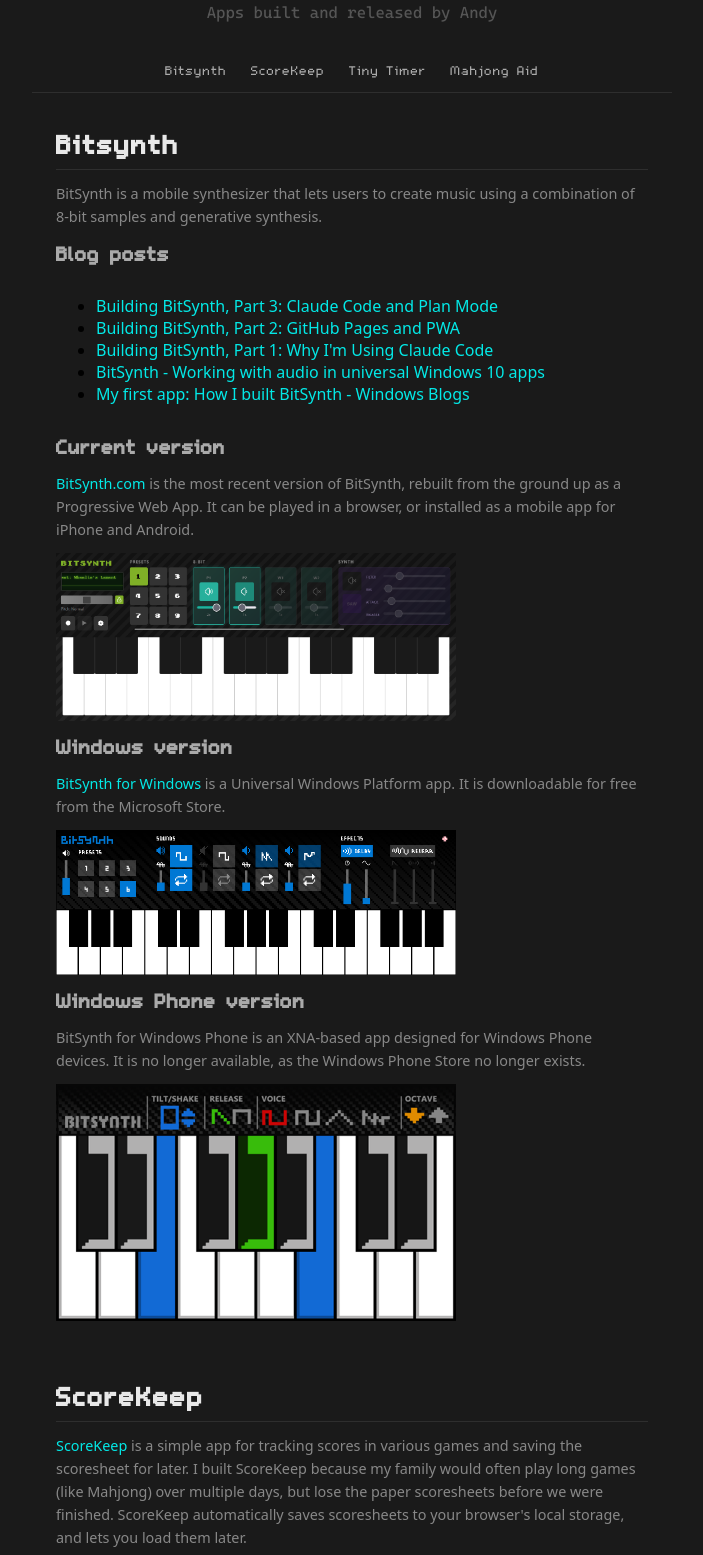
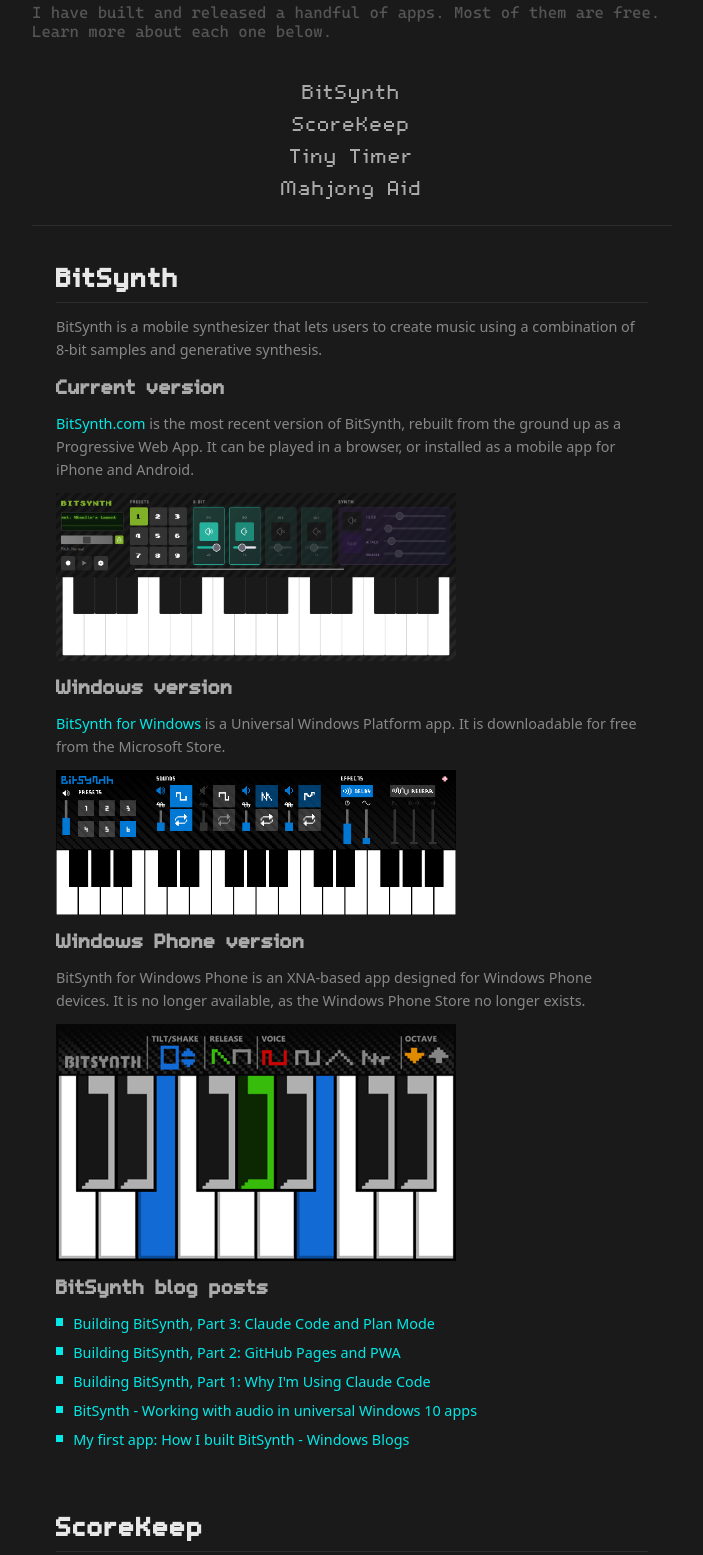
Before and after one commit to stenobot/StenobotWeb, a website built with Vite: page apps/index.html in a window 1280 px wide. Shown: the part 99-1654 px from the top of the page, without its empty margins (288-991 px from the left). Built offline with nearby package versions, Linux system fonts and the light colour scheme.

Commit message:
redesigned the sub navigation on each page; updated content and some styles

```diff
--- a/apps/index.html
+++ b/apps/index.html
@@ -10,11 +10,11 @@
   <body class="top-aligned">
     <main>
       <h1 class="page-title">Apps</h1>
-      <p class="page-subtitle">Apps built and released by Andy</p>
+      <p class="page-subtitle">I have built and released a handful of apps. Most of them are free. Learn more about each one below.</p>
 
       <nav class="toc">
         <ul class="toc-list">
-          <li><a href="#bitsynth" class="toc-link">Bitsynth</a></li>
+          <li><a href="#bitsynth" class="toc-link">BitSynth</a></li>
           <li><a href="#scorekeep" class="toc-link">ScoreKeep</a></li>
           <li><a href="#tiny-timer" class="toc-link">Tiny Timer</a></li>
           <li><a href="#mahjong-aid" class="toc-link">Mahjong Aid</a></li>
@@ -24,16 +24,8 @@
       <div class="page-content">
 
         <section class="page-section" id="bitsynth">
-          <h2>Bitsynth</h2>
+          <h2>BitSynth</h2>
           <p>BitSynth is a mobile synthesizer that lets users to create music using a combination of 8-bit samples and generative synthesis.</p>
-          <h3>Blog posts</h3>
-          <ul>
-            <li><a href="https://stenobot.wordpress.com/2026/03/19/building-bitsynth-part-3-claude-code-and-plan-mode/">Building BitSynth, Part 3: Claude Code and Plan Mode</a></li>
-            <li><a href="https://stenobot.wordpress.com/2026/03/10/building-bitsynth-part-2-github-pages-and-pwa/">Building BitSynth, Part 2: GitHub Pages and PWA</a></li>
-            <li><a href="https://stenobot.wordpress.com/2026/02/25/building-bitsynth-part-1-why-im-using-claude-code/">Building BitSynth, Part 1: Why I'm Using Claude Code</a></li>
-            <li><a href="https://stenobot.wordpress.com/2017/04/05/bitsynth-working-with-audio-in-universal-windows-10-apps/">BitSynth - Working with audio in universal Windows 10 apps</a></li>
-            <li><a href="https://blogs.windows.com/windowsexperience/2012/08/23/my-first-app-how-i-built-bitsynth/">My first app: How I built BitSynth - Windows Blogs</a></li>
-          </ul>
           <h3>Current version</h3>
           <p><a href="https://bitsynth.com" target="_blank">BitSynth.com</a> is the most recent version of BitSynth, rebuilt from the ground up as a Progressive Web App. It can be played in a browser, or installed as a mobile app for iPhone and Android.</p>
           <img src="/images/bitsynth-com.png" alt="BitSynth PWA" style="width:100%;max-width:400px;">
@@ -43,6 +35,14 @@
           <h3>Windows Phone version</h3>
           <p>BitSynth for Windows Phone is an XNA-based app designed for Windows Phone devices. It is no longer available, as the Windows Phone Store no longer exists.</p>
           <img src="/images/bitsynth-wp.png" alt="BitSynth for Windows Phone" style="width:100%;max-width:400px;">
+          <h3>BitSynth blog posts</h3>
+          <ul>
+            <li><a href="https://stenobot.wordpress.com/2026/03/19/building-bitsynth-part-3-claude-code-and-plan-mode/">Building BitSynth, Part 3: Claude Code and Plan Mode</a></li>
+            <li><a href="https://stenobot.wordpress.com/2026/03/10/building-bitsynth-part-2-github-pages-and-pwa/">Building BitSynth, Part 2: GitHub Pages and PWA</a></li>
+            <li><a href="https://stenobot.wordpress.com/2026/02/25/building-bitsynth-part-1-why-im-using-claude-code/">Building BitSynth, Part 1: Why I'm Using Claude Code</a></li>
+            <li><a href="https://stenobot.wordpress.com/2017/04/05/bitsynth-working-with-audio-in-universal-windows-10-apps/">BitSynth - Working with audio in universal Windows 10 apps</a></li>
+            <li><a href="https://blogs.windows.com/windowsexperience/2012/08/23/my-first-app-how-i-built-bitsynth/">My first app: How I built BitSynth - Windows Blogs</a></li>
+          </ul>
         </section>
 
         <section class="page-section" id="scorekeep">
@@ -54,18 +54,21 @@
         <section class="page-section" id="tiny-timer">
           <h2>Tiny Timer</h2>
           <p><a href="https://apps.microsoft.com/detail/9PF6ZLPS6X8P?hl=en-us&gl=US&ocid=pdpshare" target="_blank">Tiny Timer</a> is a simple, stylish countdown timer app for Windows. It always stays on top of the screen. I built it to help me stay focused during work sessions. It's available for 0.99 in the Microsoft Store.</p>
-          <h3>Blog posts</h3>
+          <img src="/images/timer-intro.webp" alt="Tiny Timer app" style="width:100%;max-width:400px;">
+          <img src="/images/timer-settings.webp" alt="Tiny Timer app" style="width:100%;max-width:400px;">
+          <h3>Tiny Timer blog posts</h3>
           <ul>
             <li><a href="https://stenobot.wordpress.com/2017/04/12/tiny-timer-saving-settings-across-app-sessions/">Tiny Timer - Saving settings across app sessions</a></li>
           </ul>
-          <img src="/images/timer-intro.webp" alt="Tiny Timer app" style="width:100%;max-width:400px;">
-          <img src="/images/timer-settings.webp" alt="Tiny Timer app" style="width:100%;max-width:400px;">
         </section>
 
         <section class="page-section" id="mahjong-aid">
           <h2>Mahjong Aid</h2>
           <p><a href="" target="_blank">Mahjong Aid</a> is a Universal Windows App designed to teach users how to play one of my favorite games: Mahjong. It also keeps track of ongoing games.</p>
-          <h3>Blog posts</h3>
+          <img src="/images/mahjong-aid-start.jpg" alt="Mahjong Aid - Starting a game" style="width:100%;max-width:400px;">
+          <img src="/images/mahjong-aid-instructions.jpg" alt="Mahjong Aid - How to play" style="width:100%;max-width:400px;">
+          <img src="/images/mahjong-aid-scoresheet.jpg" alt="Mahjong Aid - Scoresheet" style="width:100%;max-width:400px;">
+          <h3>Manjong Aid blog posts</h3>
           <ul>
             <li><a href="https://stenobot.wordpress.com/2016/03/04/building-a-mahjong-app-part-9-the-finish-line/">Building a Mahjong app, Part 9: The finish line</a></li>
             <li><a href="https://stenobot.wordpress.com/2016/01/28/building-a-mahjong-app-part-8-saving-and-loading-app-data/">Building a Mahjong App, Part 8: Saving and loading app data</a></li>
@@ -77,9 +80,6 @@
             <li><a href="https://stenobot.wordpress.com/2015/10/03/building-a-mahjong-app-part-2-app-icons/">Building a Mahjong App, Part 2: App icons</a></li>
             <li><a href="https://stenobot.wordpress.com/2015/09/30/building-a-mahjong-app-part-1-overview/">Building a Mahjong App, Part 1: Overview</a></li>
           </ul>
-          <img src="/images/mahjong-aid-start.jpg" alt="Mahjong Aid - Starting a game" style="width:100%;max-width:400px;">
-          <img src="/images/mahjong-aid-instructions.jpg" alt="Mahjong Aid - How to play" style="width:100%;max-width:400px;">
-          <img src="/images/mahjong-aid-scoresheet.jpg" alt="Mahjong Aid - Scoresheet" style="width:100%;max-width:400px;">
         </section>
 
       </div>
--- a/package.json
+++ b/package.json
@@ -1,6 +1,6 @@
 {
   "name": "stenobot",
-  "version": "0.2.2",
+  "version": "0.3.0",
   "private": true,
   "scripts": {
     "dev": "vite",
--- a/src/style.css
+++ b/src/style.css
@@ -57,10 +57,11 @@ main h1 {
 }
 
 .page-subtitle {
-  margin: -8px 0 0;
+  margin: -8px 24px 0;
   font-family: 'CascadiaMono', monospace;
   font-size: 1rem;
   color: #555;
+  max-width: 640px;
 }
 
 .page-title {
@@ -243,7 +244,7 @@ html[data-slide="down"]::view-transition-new(root) {
   border-bottom: 1px solid #2e2e2e;
   width: 100%;
   max-width: 640px;
-  padding: 12px 24px;
+  padding: 12px 24px 24px;
 }
 
 .toc-list {
@@ -251,21 +252,42 @@ html[data-slide="down"]::view-transition-new(root) {
   margin: 0;
   padding: 0;
   display: flex;
-  flex-wrap: wrap;
-  justify-content: center;
-  gap: 6px 24px;
+  flex-direction: column;
+  align-items: center;
+  gap: 4px;
 }
 
 .toc-link {
   font-family: 'm5x7', monospace;
-  font-size: 1.25rem;
+  font-size: 2rem;
   color: #aaa;
   text-decoration: none;
   letter-spacing: 0.05em;
   transition: color 0.15s;
+  position: relative;
 }
 
-.toc-link:hover { color: #03E9E7; }
+.toc-link::before {
+  content: '';
+  position: absolute;
+  left: -0.85em;
+  top: 50%;
+  transform: translateY(-40%);
+  width: 0.45em;
+  height: 0.75em;
+  background: url('/arrow.svg') no-repeat center / contain;
+  image-rendering: pixelated;
+  opacity: 0;
+  transition: opacity 0.15s;
+}
+
+.toc-link:hover {
+  color: #03E9E7;
+}
+
+.toc-link:hover::before {
+  opacity: 1;
+}
 
 /* ── Page content sections ───────────────────────────── */
 
@@ -315,6 +337,33 @@ html[data-slide="down"]::view-transition-new(root) {
   line-height: 1.6;
 }
 
+.page-section ul {
+  list-style: none;
+  margin: 0;
+  padding: 0;
+  display: flex;
+  flex-direction: column;
+  gap: 6px;
+}
+
+.page-section ul li {
+  position: relative;
+  padding-left: 1.2em;
+  font-size: 0.9rem;
+  color: #888;
+  line-height: 1.6;
+}
+
+.page-section ul li::before {
+  content: '';
+  position: absolute;
+  left: 0;
+  top: 0.45em;
+  width: 0.5em;
+  height: 0.5em;
+  background: #03E9E7;
+}
+
 .page-section a {
   color: #03E9E7;
   text-decoration: none;
```
Also changed, not shown: music/index.html (+1 -1 lines), projects/index.html (+2 -2 lines), public/arrow.svg (added).
